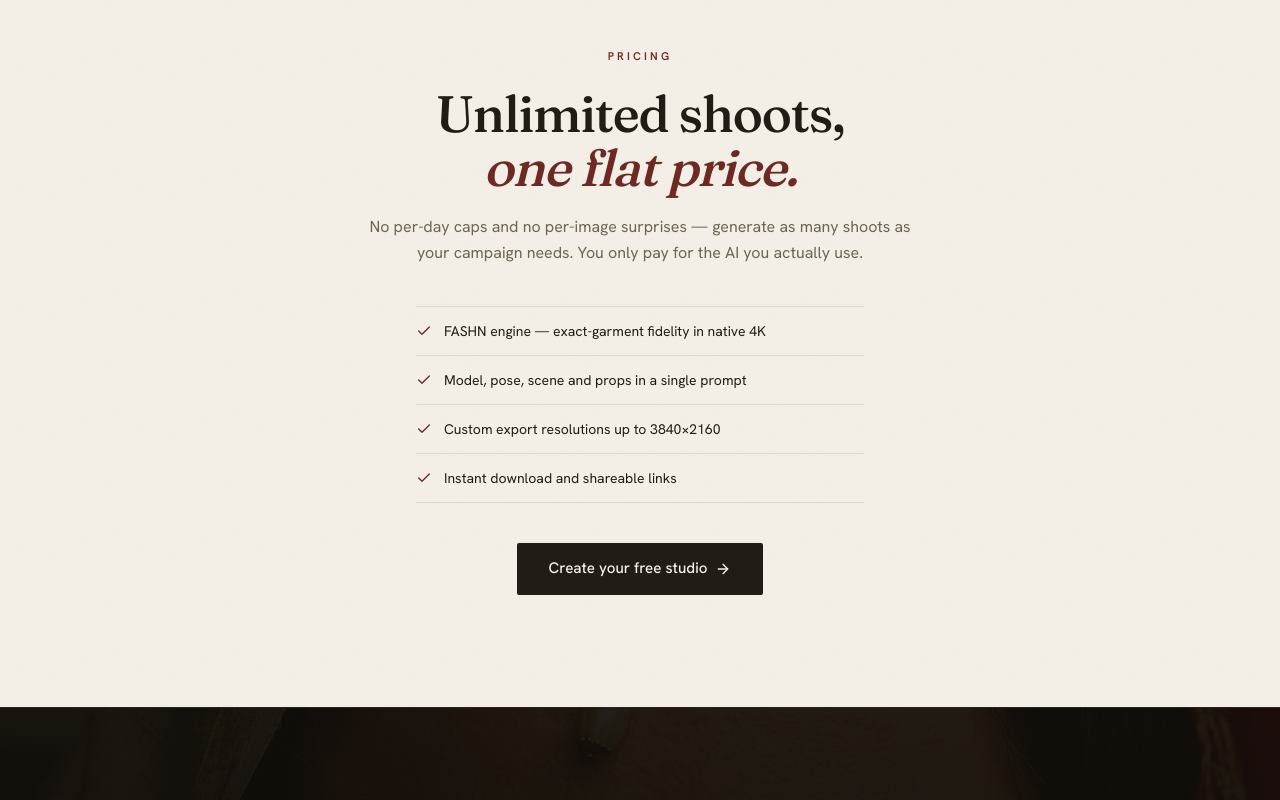
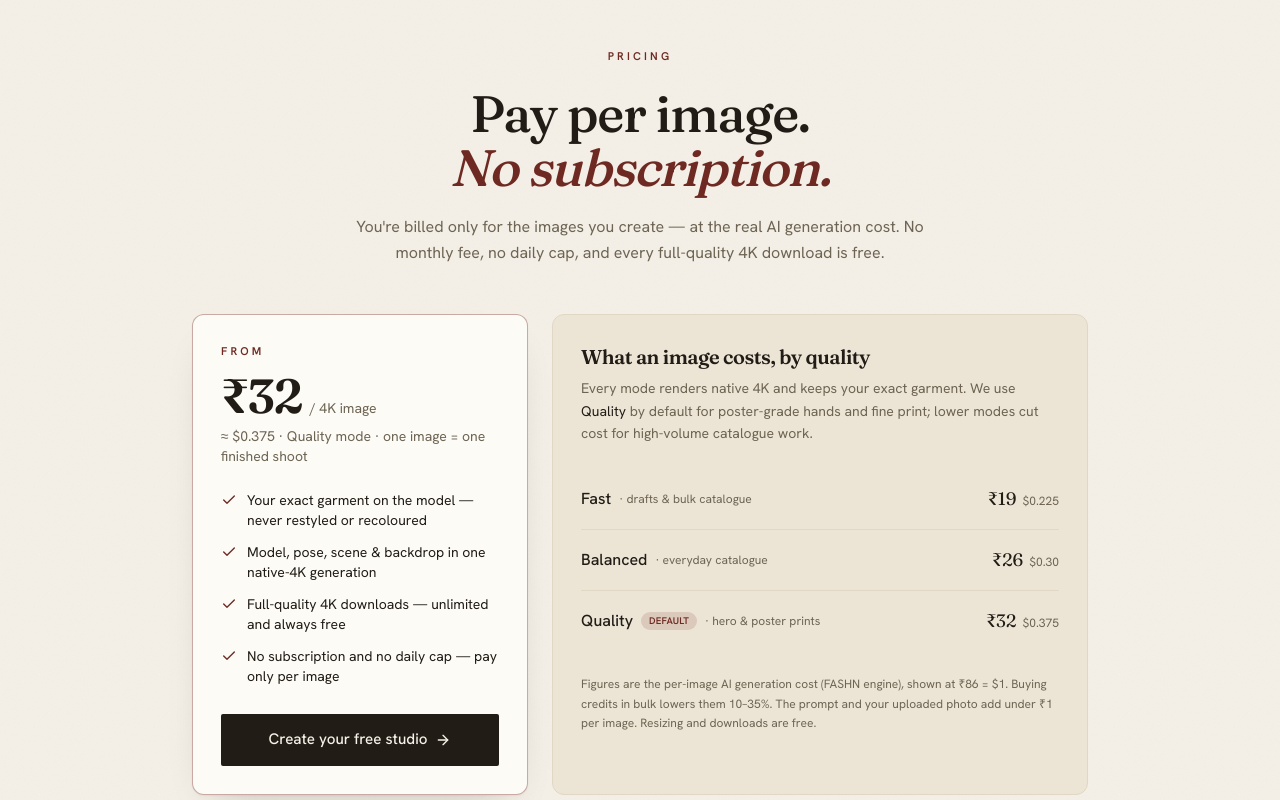
Before and after one commit to patelhardik369/AI-Cloth, a Next.js app: page / in a window 1280 px wide. Shown: the part 4300-5100 px from the top of the page. Built offline with nearby package versions, Linux system fonts and the light colour scheme; no server answers.

Commit message:
Refactor pricing section to clarify image costs and update included features for AI generation

```diff
--- a/app/page.tsx
+++ b/app/page.tsx
@@ -14,7 +14,7 @@ import { SiteHeader } from "@/components/site-header";
 import { SiteFooter } from "@/components/site-footer";
 import { buttonVariants } from "@/components/ui/button";
 import { cn } from "@/lib/utils";
-import { PRESET_BACKGROUNDS, RESOLUTION_PRESETS } from "@/lib/constants";
+import { PRESET_BACKGROUNDS } from "@/lib/constants";
 
 export const metadata: Metadata = {
   title: { absolute: "Sari AI — Turn Any Sari Into a 4K AI Fashion Shoot" },
@@ -72,12 +72,18 @@ const STEPS: { n: string; title: string; desc: string }[] = [
   { n: "03", title: "Export", desc: "Choose a resolution and download a campaign-ready 4K image." },
 ];
 
-const PRINT = RESOLUTION_PRESETS[RESOLUTION_PRESETS.length - 1];
-const PERKS: string[] = [
-  "FASHN engine — exact-garment fidelity in native 4K",
-  "Model, pose, scene and props in a single prompt",
-  `Custom export resolutions up to ${PRINT.width}×${PRINT.height}`,
-  "Instant download and shareable links",
+const INCLUDED: string[] = [
+  "Your exact garment on the model — never restyled or recoloured",
+  "Model, pose, scene & backdrop in one native-4K generation",
+  "Full-quality 4K downloads — unlimited and always free",
+  "No subscription and no daily cap — pay only per image",
+];
+
+// Per-image AI generation cost by quality mode (native 4K). INR at ₹86 = $1.
+const MODE_PRICING = [
+  { mode: "Fast", inr: "₹19", usd: "$0.225", note: "drafts & bulk catalogue", featured: false },
+  { mode: "Balanced", inr: "₹26", usd: "$0.30", note: "everyday catalogue", featured: false },
+  { mode: "Quality", inr: "₹32", usd: "$0.375", note: "hero & poster prints", featured: true },
 ];
 
 export default function LandingPage() {
@@ -315,30 +321,86 @@ export default function LandingPage() {
 
         {/* ----------------------------- PRICING ---------------------------- */}
         <section id="pricing" className="scroll-mt-20">
-          <div className="mx-auto max-w-3xl px-4 py-20 text-center sm:px-6 lg:px-8 lg:py-28">
+          <div className="mx-auto max-w-5xl px-4 py-20 sm:px-6 lg:px-8 lg:py-28">
+            <div className="mx-auto max-w-2xl text-center">
               <span className="kicker">Pricing</span>
               <h2 className="mt-5 text-balance font-display text-[clamp(2rem,4vw,3.25rem)] leading-[1.04] tracking-tight">
-              Unlimited shoots, <span className="accent-italic">one flat price.</span>
+                Pay per image. <span className="accent-italic">No subscription.</span>
               </h2>
               <p className="mx-auto mt-5 max-w-xl leading-relaxed text-muted">
-              No per-day caps and no per-image surprises — generate as many shoots as your campaign
-              needs. You only pay for the AI you actually use.
+                You&apos;re billed only for the images you create — at the real AI generation cost.
+                No monthly fee, no daily cap, and every full-quality 4K download is free.
               </p>
-            <div className="mx-auto mt-10 max-w-md divide-y divide-border border-y border-border text-left">
-              {PERKS.map((p) => (
-                <div key={p} className="flex items-start gap-3 py-3.5">
+            </div>
+
+            <div className="mx-auto mt-12 grid max-w-4xl gap-6 lg:grid-cols-[minmax(0,21rem)_1fr] lg:items-stretch">
+              {/* Headline price card */}
+              <div className="flex flex-col rounded-2xl border border-accent/40 bg-surface p-7 shadow-lift">
+                <span className="kicker">From</span>
+                <div className="mt-3 flex items-baseline gap-2">
+                  <span className="font-display text-5xl font-semibold tracking-tight">₹32</span>
+                  <span className="text-sm text-muted">/ 4K image</span>
+                </div>
+                <p className="mt-1.5 text-sm text-muted">
+                  ≈ $0.375 · Quality mode · one image = one finished shoot
+                </p>
+                <ul className="mt-6 flex flex-1 flex-col gap-3">
+                  {INCLUDED.map((p) => (
+                    <li key={p} className="flex items-start gap-2.5 text-sm text-foreground">
                       <Check className="mt-0.5 size-4 shrink-0 text-accent-strong" aria-hidden />
-                  <span className="text-sm text-foreground">{p}</span>
-                </div>
+                      <span>{p}</span>
+                    </li>
                   ))}
-            </div>
+                </ul>
                 <Link
                   href="/signup"
-              className={cn(buttonVariants({ variant: "primary", size: "lg" }), "mt-10")}
+                  className={cn(buttonVariants({ variant: "primary", size: "lg" }), "mt-7 w-full")}
                 >
                   Create your free studio
                   <ArrowRight className="size-4" aria-hidden />
                 </Link>
+              </div>
+
+              {/* Cost by quality mode */}
+              <div className="flex flex-col rounded-2xl border border-border bg-surface-2 p-7">
+                <h3 className="font-display text-xl font-semibold tracking-tight">
+                  What an image costs, by quality
+                </h3>
+                <p className="mt-1.5 text-sm leading-relaxed text-muted">
+                  Every mode renders native 4K and keeps your exact garment. We use{" "}
+                  <span className="text-foreground">Quality</span> by default for poster-grade hands
+                  and fine print; lower modes cut cost for high-volume catalogue work.
+                </p>
+
+                <div className="mt-6 divide-y divide-border">
+                  {MODE_PRICING.map((m) => (
+                    <div key={m.mode} className="flex items-center justify-between gap-4 py-4">
+                      <div className="flex min-w-0 flex-wrap items-center gap-x-2 gap-y-1">
+                        <span className="font-medium text-foreground">{m.mode}</span>
+                        {m.featured && (
+                          <span className="rounded-full bg-accent/15 px-2 py-0.5 text-[0.6rem] font-semibold uppercase tracking-wide text-accent-strong">
+                            Default
+                          </span>
+                        )}
+                        <span className="hidden text-xs text-muted sm:inline">· {m.note}</span>
+                      </div>
+                      <div className="shrink-0 text-right">
+                        <span className="font-display text-lg tabular-nums text-foreground">
+                          {m.inr}
+                        </span>
+                        <span className="ml-1.5 text-xs tabular-nums text-muted">{m.usd}</span>
+                      </div>
+                    </div>
+                  ))}
+                </div>
+
+                <p className="mt-6 text-xs leading-relaxed text-muted">
+                  Figures are the per-image AI generation cost (FASHN engine), shown at ₹86 = $1.
+                  Buying credits in bulk lowers them 10–35%. The prompt and your uploaded photo add
+                  under ₹1 per image. Resizing and downloads are free.
+                </p>
+              </div>
+            </div>
           </div>
         </section>
 
```
Lines whose indentation alone changed are shown as unchanged.
